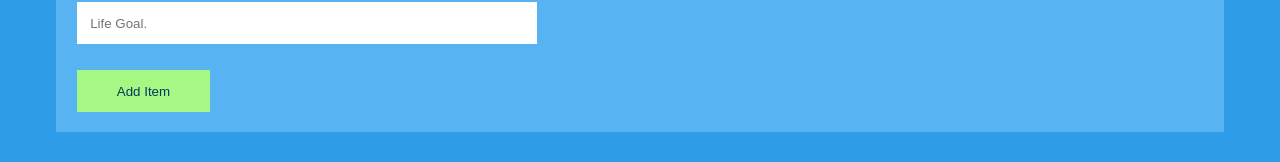
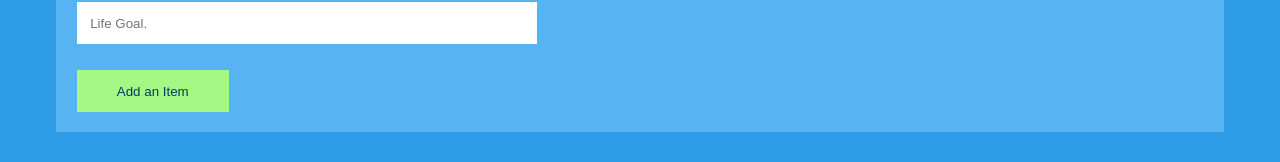
Before and after one commit to profoundhub/ng5-intro, an Angular app: page / in a window 1280 px wide. Shown: the part 255-417 px from the top of the page. Built offline with nearby package versions, Linux system fonts and the light colour scheme.

Commit message:
Add an Item
Add an Item

```diff
--- a/src/app/home/home.component.html
+++ b/src/app/home/home.component.html
@@ -12,7 +12,7 @@
 
     <form>
       <input type="text" class="txt" name="item" placeholder="Life Goal.">
-      <input type="submit" class="btn" value="Add Item">
+      <input type="submit" class="btn" [value]="btnText">
     </form>
   </div>
   <div class="col">
--- a/src/app/home/home.component.ts
+++ b/src/app/home/home.component.ts
@@ -8,7 +8,7 @@ import { Component, OnInit } from '@angular/core';
 export class HomeComponent implements OnInit {
 
   itemCount: number = 5;
-
+  btnText: string = 'Add an Item';
 
   constructor() { }
 
```
